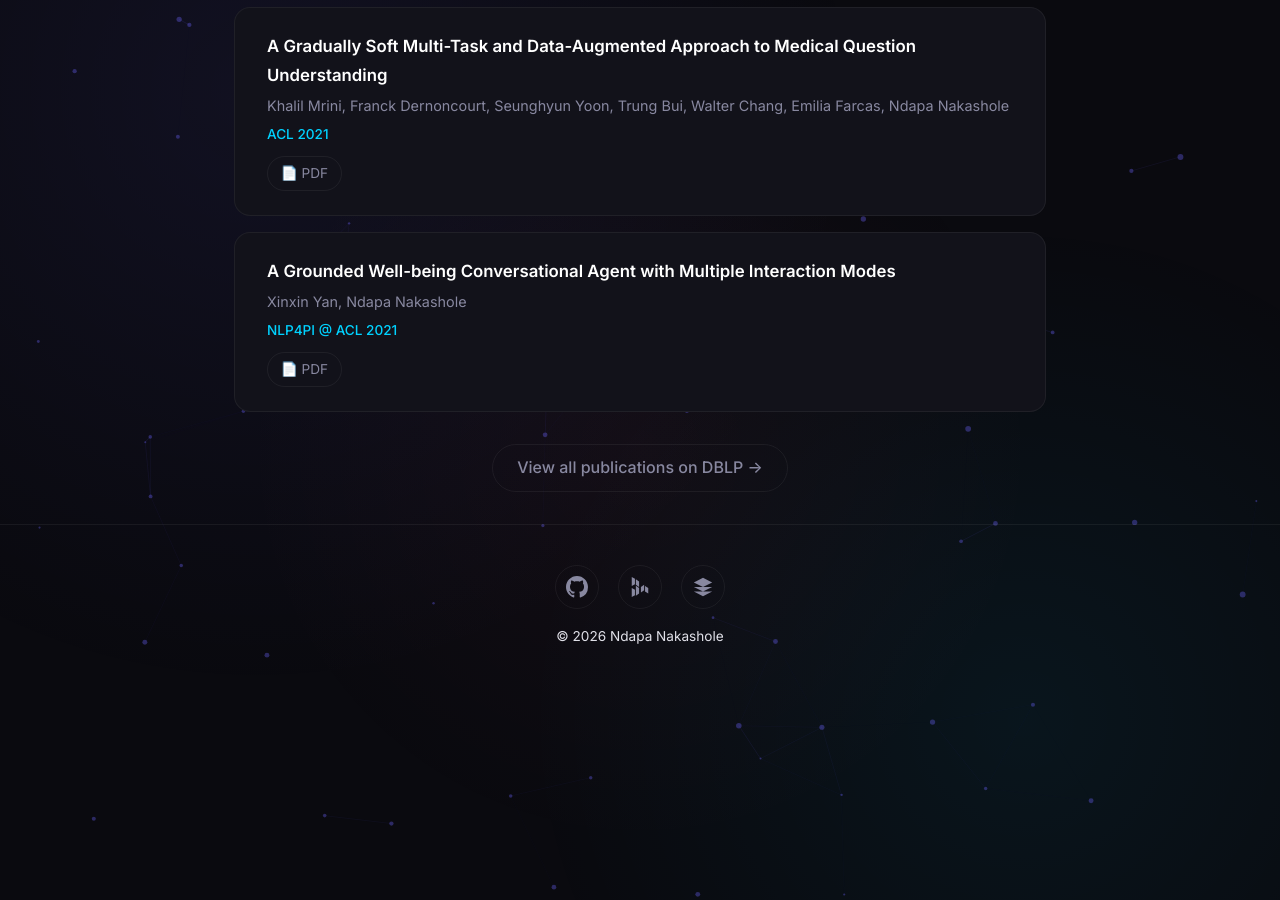
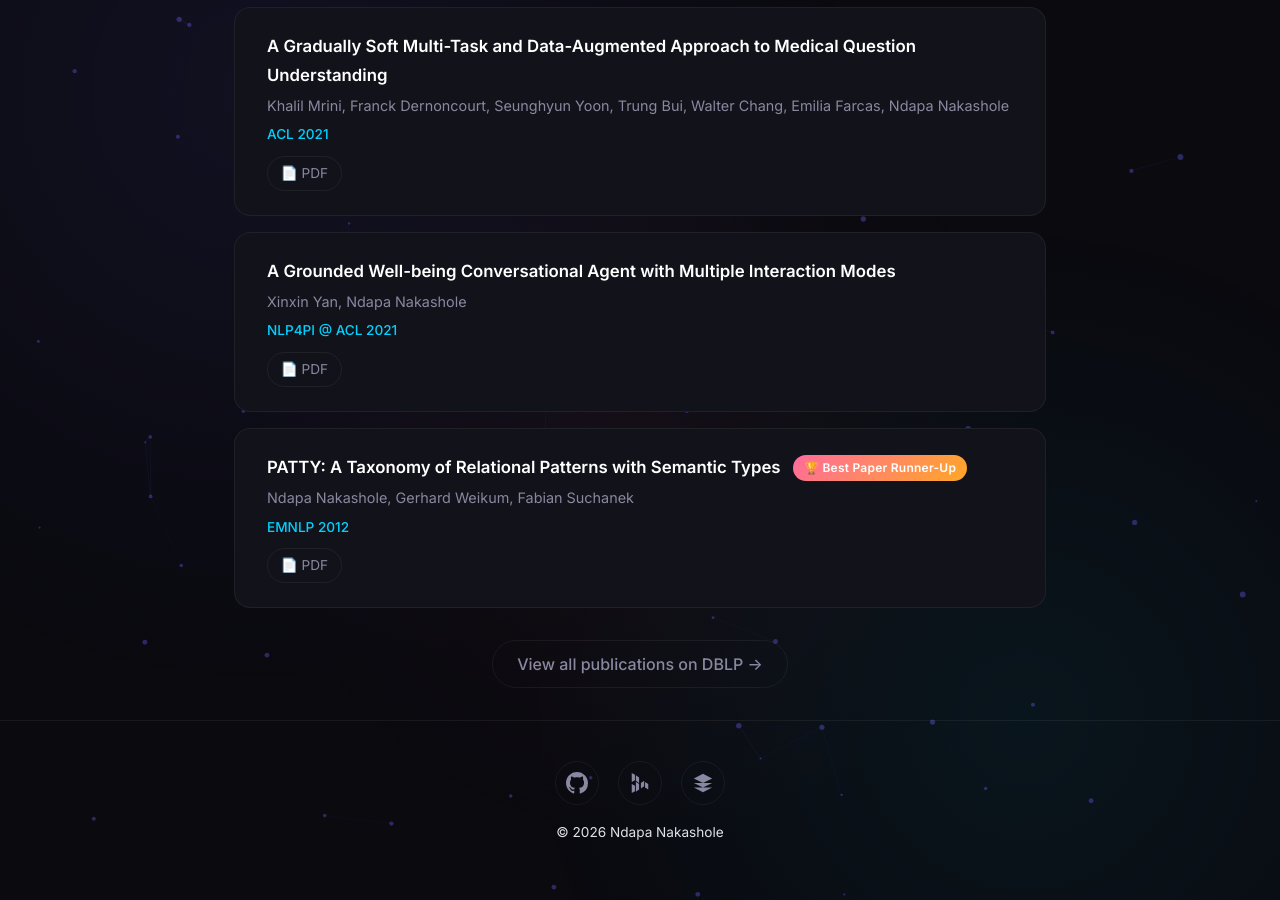
Before and after one commit to ndapa/ndapa.github.io, a Jekyll site: the page built from research.md, in a window 1280 px wide and 900 px high, scrolled down 1603 px. Built offline with Jekyll 4.4.1, drawn with Linux system fonts in a browser that asks for light colours.

Commit message:
Add PATTY to selected publications with award badge

```diff
--- a/research.md
+++ b/research.md
@@ -77,6 +77,15 @@ permalink: /research/
   </div>
 </div>
 
+<div class="pub-card reveal">
+  <div class="pub-title">PATTY: A Taxonomy of Relational Patterns with Semantic Types <span class="award-badge">🏆 Best Paper Runner-Up</span></div>
+  <div class="pub-authors">Ndapa Nakashole, Gerhard Weikum, Fabian Suchanek</div>
+  <div class="pub-venue">EMNLP 2012</div>
+  <div class="pub-links">
+    <a href="https://aclanthology.org/D12-1104/">📄 PDF</a>
+  </div>
+</div>
+
 <div class="all-pubs-link reveal">
   <a href="https://dblp.org/pid/98/53.html">View all publications on DBLP →</a>
 </div>
```
